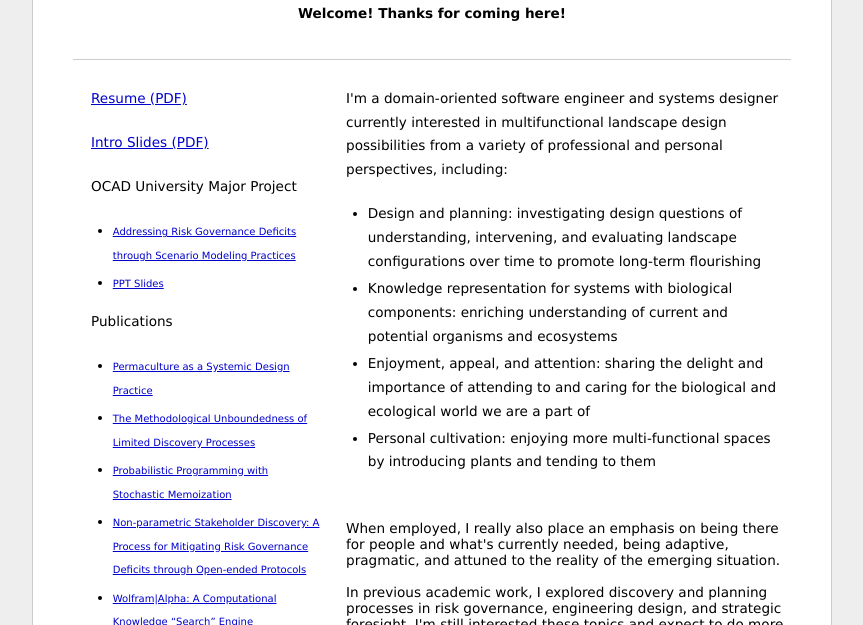
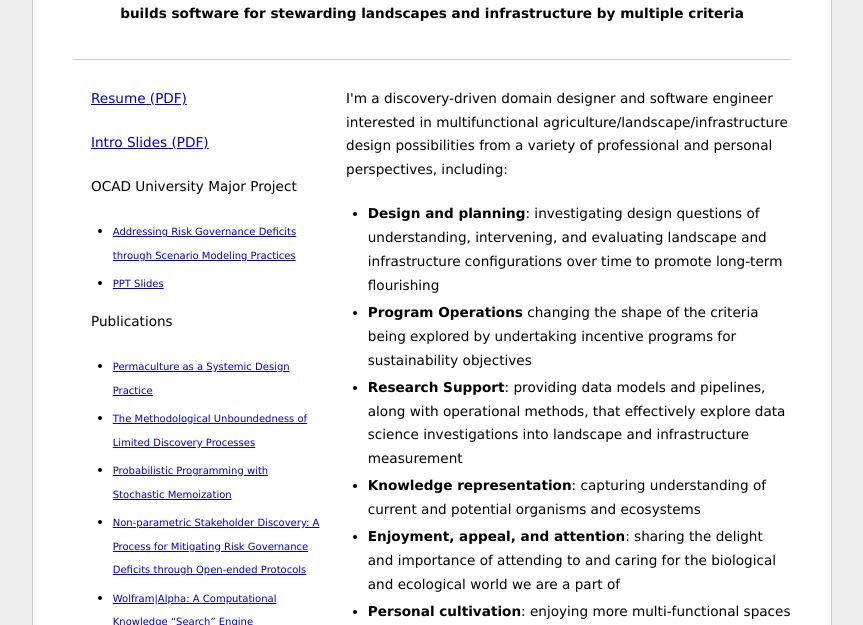
Before and after one commit to JohnBenjaminCassel/JohnBenjaminCassel.github.io, a plain HTML site: page index.html in a window 1280 px wide. Shown: the part 175-800 px from the top of the page, without its empty margins (208-1071 px from the left). Drawn offline with Linux system fonts and the light colour scheme.

Commit message:
Reword my webpage to be a little crisper

```diff
--- a/index.html
+++ b/index.html
@@ -209,7 +209,7 @@
       <div id="header">
         <div class="wrapper">
           <h1 id="page-title"><div id="g_title"><p style="text-align: center; clear: both;" class="separator"></p><p style="text-align: center; clear: both;" class="separator"></p><p style="text-align: center; clear: both;" class="separator"><a style="border: 0pt none ; background-color: rgb(255, 255, 255); margin-left: 1em; margin-right: 1em;" href="http://john.benjamin.cassel.googlepages.com/john_benjamin_cassel_shaded.PNG/john_benjamin_cassel_shaded-full;crop:0.01,0.12,0.96,0.88.jpg" imageanchor="1"><img src="./john_benjamin_cassel_shaded.PNG" style="border: 0pt none ;"></img></a></p></div></h1>
-          <div style="clear: both;text-align: center;"><b>Welcome!  Thanks for coming here!</b></div>
+          <div style="clear: both;text-align: center;"><b>builds software for stewarding landscapes and infrastructure by multiple criteria</b></div>
           <p class="description"></p><div id="g_description"><p style="text-align: right;"><br></p></div>
           <div style="clear: both;"></div>
         </div>
@@ -220,18 +220,19 @@
           <div class="content-item"><div id="g_body"><p>
 
 
-I'm a domain-oriented software engineer and systems designer currently interested in multifunctional landscape design possibilities from a variety of professional and personal perspectives, including:
+I'm a discovery-driven domain designer and software engineer interested in multifunctional agriculture/landscape/infrastructure design possibilities from a variety of professional and personal perspectives, including:
+
 <ul>
-<li>Design and planning: investigating design questions of understanding, intervening, and evaluating landscape configurations over time to promote long-term flourishing</li>
-<li>Knowledge representation for systems with biological components: enriching understanding of current and potential organisms and ecosystems</li>
-<li>Enjoyment, appeal, and attention: sharing the delight and importance of attending to and caring for the biological and ecological world we are a part of</li>
-<li>Personal cultivation: enjoying more multi-functional spaces by introducing plants and tending to them</li>
+<li><b>Design and planning</b>: investigating design questions of understanding, intervening, and evaluating landscape and infrastructure configurations over time to promote long-term flourishing</li>
+<li><b>Program Operations</b> changing the shape of the criteria being explored by undertaking incentive programs for sustainability objectives</li>
+<li><b>Research Support</b>: providing data models and pipelines, along with operational methods, that effectively explore data science investigations into landscape and infrastructure measurement</li>
+<li><b>Knowledge representation</b>: capturing understanding of current and potential organisms and ecosystems</li>
+<li><b>Enjoyment, appeal, and attention</b>: sharing the delight and importance of attending to and caring for the biological and ecological world we are a part of</li>
+<li><b>Personal cultivation</b>: enjoying more multi-functional spaces by introducing plants and tending to them</li>
 </ul>
 <br><br>
-When employed, I really also place an emphasis on being there for people and what's currently needed, being adaptive, pragmatic, and attuned to the reality of the emerging situation.
-<br><br>In previous academic work, I explored discovery and planning processes in risk governance, engineering design, and strategic foresight.  I'm still interested these topics and expect to do more with exploring design processes from a domain-driven design perspective.
-<br><br>
-The tagline for this page used to be "Information Systems for Infrastructure Governance and Natural System Stewardship", which is still right, but I'm now also interested in being welcoming, appealing, and present in addition to advertizing my interests, so that's what I chose to emphasize.
+For me, our journey to these ends is as important as the destination, so I'm also passionate about building great design and engineering cultures wherever I work, aiming to be open, engaged, present, communicative, courageous, and kind.
+<br><br>In previous academic work, I explored discovery and planning processes in risk governance, engineering design, and strategic foresight.  I'm still interested these topics.
 <br><br>
 Outside of these interests, I enjoy reading, listening to music, podcasts, jogging, keeping up with friends, and just generally being here to enjoy life.
 <br><br>I can be reached on LinkedIn, Goodreads, Facebook, by email, and via other channels as appropriate.
@@ -281,7 +282,7 @@ Outside of these interests, I enjoy reading, listening to music, podcasts, joggi
       <div id="footer"><div class="wrapper">
         <hr>
         <p></p><div id="g_footer"><p></p></div>
-Copyright:  John Benjamin Cassel, 2023<br><br>
+Copyright:  John Benjamin Cassel, 2024<br><br>
         <div style="clear: both;"></div>
       </div></div>
       <!-- /wrapper --><!-- /footer -->
```
